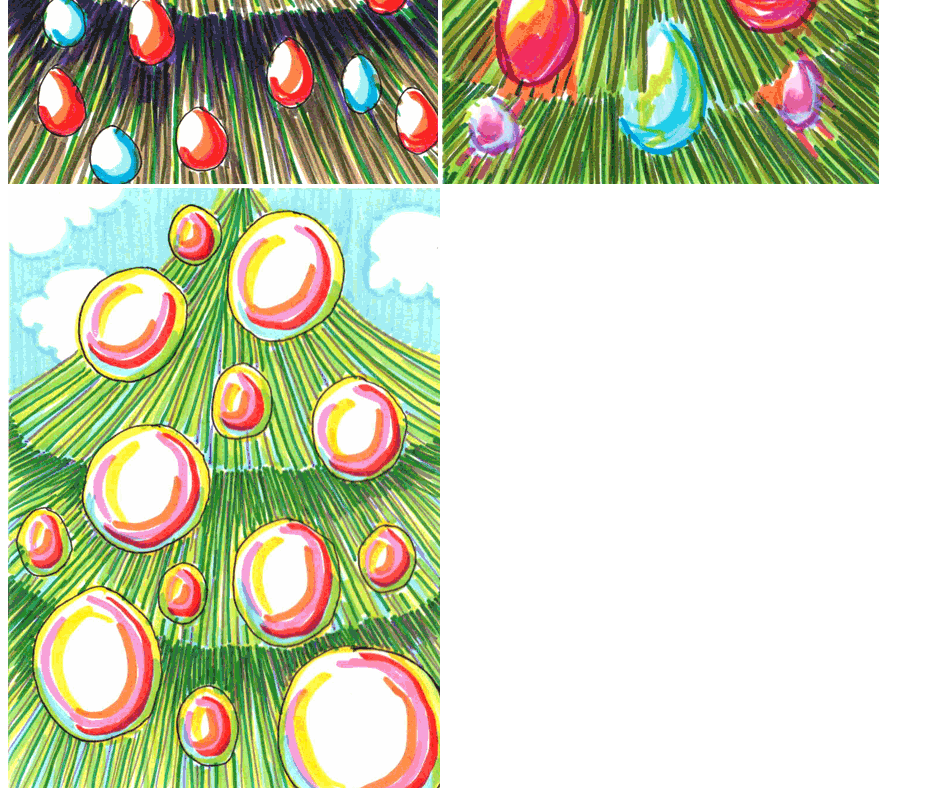
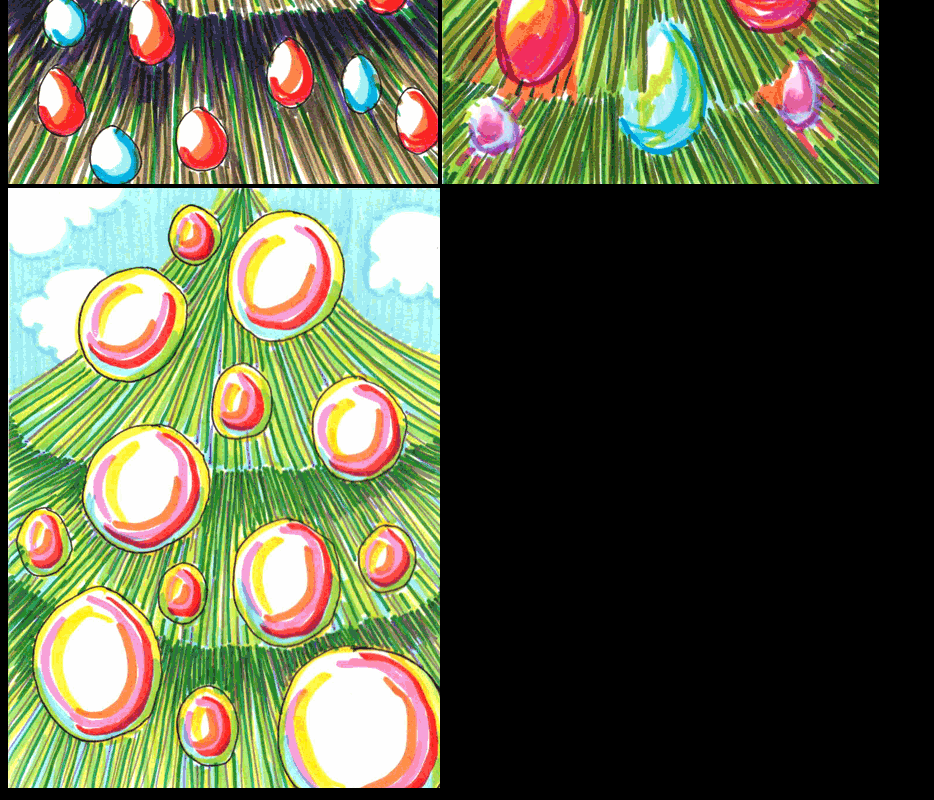
Before and after one commit to sally77-blip/dumb-stuff, a plain HTML site: page index.html in a window 1280 px wide. Shown: the part 424-1224 px from the top of the page, without its empty margins (0-934 px from the left). Drawn offline with Linux system fonts and the light colour scheme.

Commit message:
Update index.html

```diff
--- a/index.html
+++ b/index.html
@@ -1,12 +1,11 @@
 <!DOCTYPE html>
 <html>
-<body>
-<bg color=#000000>
+<body bgcolor=#000000>
 
 <img src="tree_lights.gif">
 <img src="xmas_candy.gif">
 <img src="xmas_volcano.gif">
 
-  </bg color>
+
 </body>
 </html>
```
